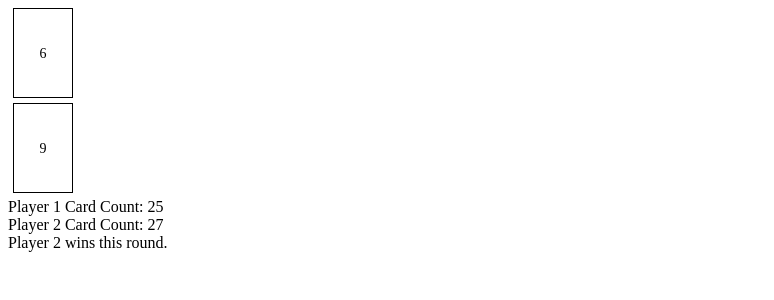
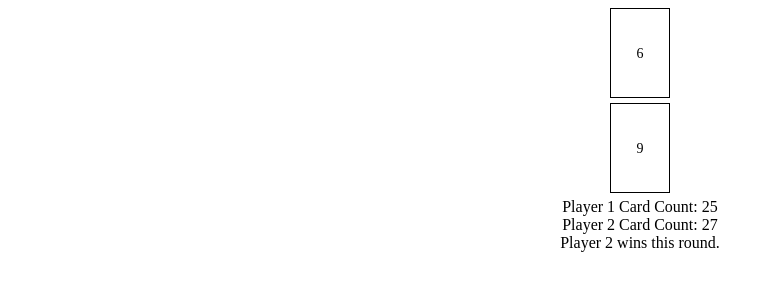
Before and after one commit to tlcraft/copilot-sandbox, an Angular app: page / in a window 1280 px wide. Shown: the top 300 px of the page, without its empty margins (0-774 px from the left). Built offline with nearby package versions, Linux system fonts and the light colour scheme.

Commit message:
Center content.

```diff
--- a/src/app/app.component.scss
+++ b/src/app/app.component.scss
@@ -10,6 +10,8 @@
     text-align: center;
     line-height: 80px;
     margin: 5px;
+    margin-left: auto;
+    margin-right: auto;
 }
 
 .card.hearts,
@@ -26,3 +28,7 @@
     display: flex;
     flex-wrap: wrap;
 }
+
+.game {
+    text-align: center;
+}
```
